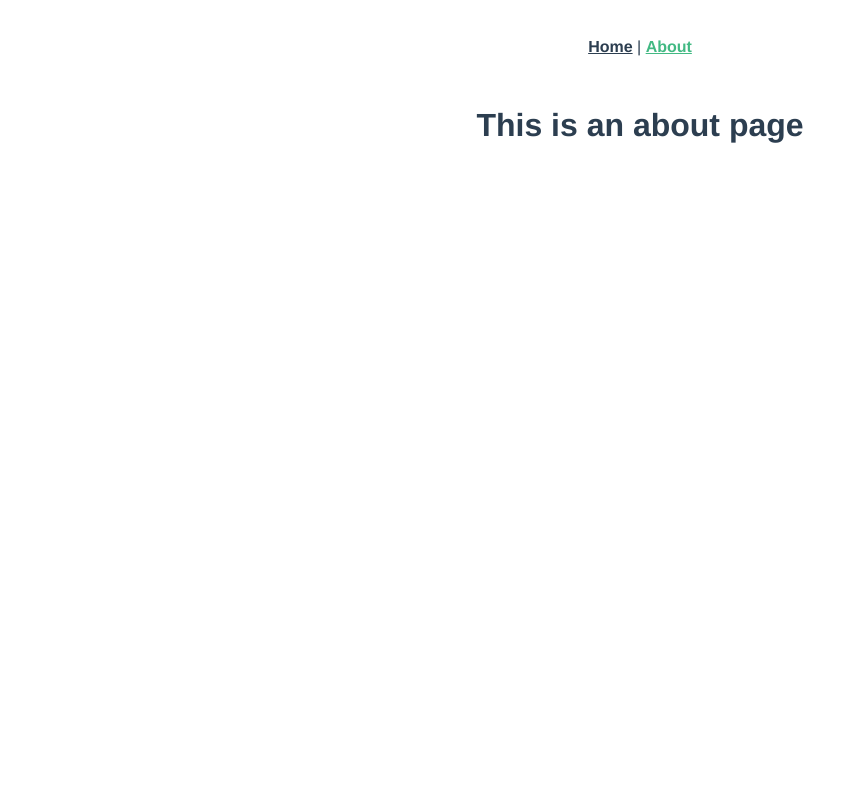
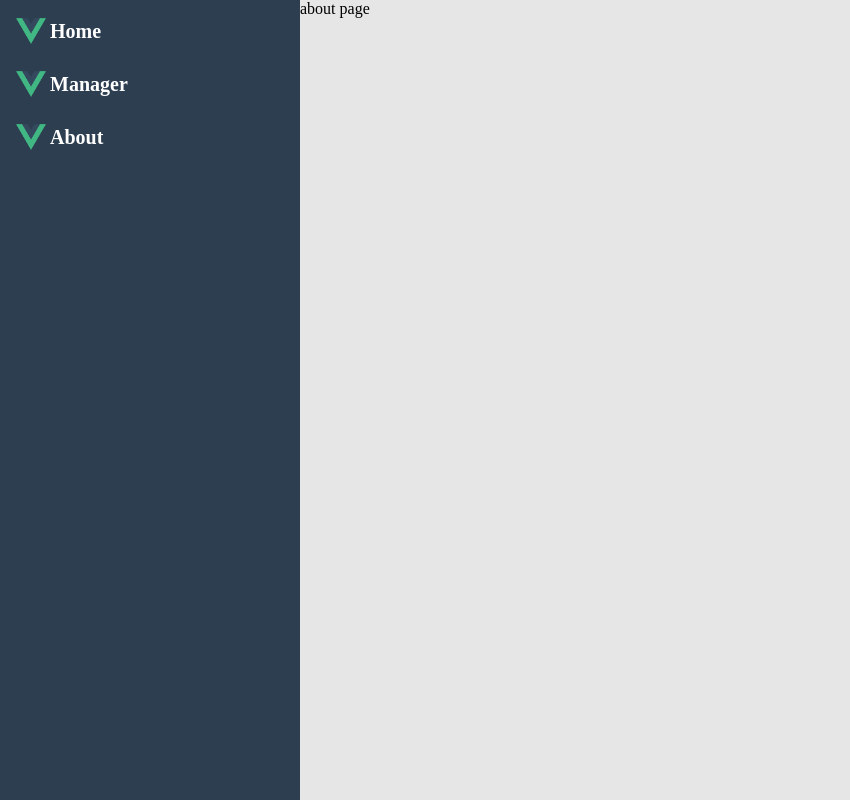
Before and after one commit to filipesantanadev/PB-FrontEnd, a Vue app: page /about in a window 1280 px wide. Shown: the whole page, without its empty margins (0-850 px from the left). Built offline with nearby package versions, Linux system fonts and the light colour scheme.

Commit message:
First commit

```diff
--- a/src/App.vue
+++ b/src/App.vue
@@ -1,30 +1,28 @@
 <template>
-  <nav>
-    <router-link to="/">Home</router-link> |
-    <router-link to="/about">About</router-link>
-  </nav>
-  <router-view/>
+  <div class="content">
+    <NavBar></NavBar>
+    <router-view />
+  </div>
 </template>
 
+<script>
+import NavBar from "./components/NavBar.vue";
+
+export default {
+  components: { NavBar },
+};
+</script>
+
 <style>
-#app {
-  font-family: Avenir, Helvetica, Arial, sans-serif;
-  -webkit-font-smoothing: antialiased;
-  -moz-osx-font-smoothing: grayscale;
-  text-align: center;
-  color: #2c3e50;
+body {
+  margin: 0;
+  background: #e6e6e6;
 }
 
-nav {
-  padding: 30px;
-}
-
-nav a {
-  font-weight: bold;
-  color: #2c3e50;
-}
-
-nav a.router-link-exact-active {
-  color: #42b983;
+.content {
+  display: grid;
+  grid-template-columns: 300px 1fr;
+  grid-template-rows: 1fr;
+  height: 100vh;
 }
 </style>
--- a/src/components/HelloWorld.vue
+++ /dev/null
@@ -1,59 +0,0 @@
-<template>
-  <div class="hello">
-    <h1>{{ msg }}</h1>
-    <p>
-      For a guide and recipes on how to configure / customize this project,<br>
-      check out the
-      <a href="https://cli.vuejs.org" target="_blank" rel="noopener">vue-cli documentation</a>.
-    </p>
-    <h3>Installed CLI Plugins</h3>
-    <ul>
-      <li><a href="https://github.com/vuejs/vue-cli/tree/dev/packages/%40vue/cli-plugin-babel" target="_blank" rel="noopener">babel</a></li>
-      <li><a href="https://github.com/vuejs/vue-cli/tree/dev/packages/%40vue/cli-plugin-router" target="_blank" rel="noopener">router</a></li>
-      <li><a href="https://github.com/vuejs/vue-cli/tree/dev/packages/%40vue/cli-plugin-vuex" target="_blank" rel="noopener">vuex</a></li>
-    </ul>
-    <h3>Essential Links</h3>
-    <ul>
-      <li><a href="https://vuejs.org" target="_blank" rel="noopener">Core Docs</a></li>
-      <li><a href="https://forum.vuejs.org" target="_blank" rel="noopener">Forum</a></li>
-      <li><a href="https://chat.vuejs.org" target="_blank" rel="noopener">Community Chat</a></li>
-      <li><a href="https://twitter.com/vuejs" target="_blank" rel="noopener">Twitter</a></li>
-      <li><a href="https://news.vuejs.org" target="_blank" rel="noopener">News</a></li>
-    </ul>
-    <h3>Ecosystem</h3>
-    <ul>
-      <li><a href="https://router.vuejs.org" target="_blank" rel="noopener">vue-router</a></li>
-      <li><a href="https://vuex.vuejs.org" target="_blank" rel="noopener">vuex</a></li>
-      <li><a href="https://github.com/vuejs/vue-devtools#vue-devtools" target="_blank" rel="noopener">vue-devtools</a></li>
-      <li><a href="https://vue-loader.vuejs.org" target="_blank" rel="noopener">vue-loader</a></li>
-      <li><a href="https://github.com/vuejs/awesome-vue" target="_blank" rel="noopener">awesome-vue</a></li>
-    </ul>
-  </div>
-</template>
-
-<script>
-export default {
-  name: 'HelloWorld',
-  props: {
-    msg: String
-  }
-}
-</script>
-
-<!-- Add "scoped" attribute to limit CSS to this component only -->
-<style scoped>
-h3 {
-  margin: 40px 0 0;
-}
-ul {
-  list-style-type: none;
-  padding: 0;
-}
-li {
-  display: inline-block;
-  margin: 0 10px;
-}
-a {
-  color: #42b983;
-}
-</style>
--- /dev/null
+++ b/src/components/NavBar.vue
@@ -0,0 +1,53 @@
+<template>
+  <nav class="menu">
+    <div class="menu-item">
+      <img src="../assets/logo.png">
+      <router-link to="/">Home</router-link>
+    </div>
+
+    <div class="menu-item">
+      <img src="../assets/logo.png">
+      <router-link to="/manager">Manager</router-link>
+    </div>
+
+    <div class="menu-item">
+      <img src="../assets/logo.png">
+      <router-link to="/about">About</router-link>
+    </div>
+  </nav>
+</template>
+
+<script>
+export default {};
+</script>
+
+<style scoped>
+nav a{
+font-weight: bold;
+text-decoration: none;
+font-size: 20px;
+color: white;
+margin-left: 4px;
+}
+
+.menu {
+  background-color: #2c3e50;
+}
+
+.menu img{
+  width: 30px;
+  margin-left: 16px;
+}
+
+.menu-item{
+  display: flex;
+  align-items: center;
+  margin-top: 16px;
+  padding-bottom: 6px;
+  border-bottom: 0.1rem solid #2c3e50;
+}
+
+.menu-item:hover {
+  border-bottom: 0.1rem solid #42b983;
+}
+</style>
--- /dev/null
+++ b/src/pages/about/index.vue
@@ -0,0 +1,9 @@
+<template>
+  <div>about page</div>
+</template>
+
+<script>
+export default {};
+</script>
+
+<style></style>
--- /dev/null
+++ b/src/pages/home/index.vue
@@ -0,0 +1,35 @@
+<template>
+  <div class="main-container">
+    <div class="item-container" v-for="i in 9" :key="i">
+      <span>Titulo filme</span>
+      <img src="../../assets/logo.png" width="100" />
+      imagem filme
+    </div>
+  </div>
+</template>
+
+<script>
+export default {};
+</script>
+
+<style scoped>
+.main-container {
+  width: 100%;
+  grid-template-columns: repeat(3, 1fr);
+  display: grid;
+}
+
+.item-container {
+  display: flex;
+  background: #42b983;
+  margin: 1%;
+  border: 0.2rem solid transparent;
+  flex-direction: column;
+  align-items: center;
+  justify-content: center;
+}
+
+.item-container:hover {
+  border: 0.2rem solid #2c3e50;
+}
+</style>
--- /dev/null
+++ b/src/pages/manager/index.vue
@@ -0,0 +1,11 @@
+<template>
+  <div>
+    pagina manager
+  </div>
+</template>
+
+<script>
+
+export default {
+}
+</script>
--- a/src/router/index.js
+++ b/src/router/index.js
@@ -1,25 +1,29 @@
-import { createRouter, createWebHistory } from 'vue-router'
-import HomeView from '../views/HomeView.vue'
+import { createRouter, createWebHistory } from "vue-router";
+import Home from "../pages/home/index.vue";
+import Manager from "../pages/manager/index.vue";
+import About from "../pages/about/index.vue";
 
 const routes = [
   {
-    path: '/',
-    name: 'home',
-    component: HomeView
+    path: "/",
+    name: "home",
+    component: Home,
   },
   {
-    path: '/about',
-    name: 'about',
-    // route level code-splitting
-    // this generates a separate chunk (about.[hash].js) for this route
-    // which is lazy-loaded when the route is visited.
-    component: () => import(/* webpackChunkName: "about" */ '../views/AboutView.vue')
-  }
-]
+    path: "/manager",
+    name: "manager",
+    component: Manager,
+  },
+  {
+    path: "/about",
+    name: "about",
+    component: About,
+  },
+];
 
 const router = createRouter({
   history: createWebHistory(process.env.BASE_URL),
-  routes
-})
+  routes,
+});
 
-export default router
+export default router;
--- a/src/views/AboutView.vue
+++ /dev/null
@@ -1,5 +0,0 @@
-<template>
-  <div class="about">
-    <h1>This is an about page</h1>
-  </div>
-</template>
--- a/src/views/HomeView.vue
+++ /dev/null
@@ -1,18 +0,0 @@
-<template>
-  <div class="home">
-    <img alt="Vue logo" src="../assets/logo.png">
-    <HelloWorld msg="Welcome to Your Vue.js App"/>
-  </div>
-</template>
-
-<script>
-// @ is an alias to /src
-import HelloWorld from '@/components/HelloWorld.vue'
-
-export default {
-  name: 'HomeView',
-  components: {
-    HelloWorld
-  }
-}
-</script>
```
Also changed, not shown: 2 other files (tests, documents, lock files or other folders).
